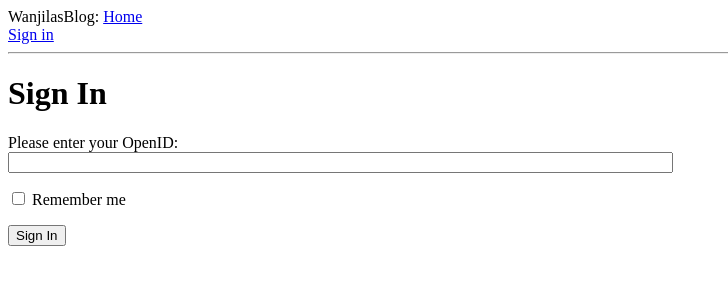
After one commit to awanjila/microblog, a Flask app: page /login in a window 1280 px wide. The commit adds this page. Shown: the top 300 px of the page, without its empty margins (0-728 px from the left). Run offline with Flask 2, Linux system fonts and the light colour scheme.

Commit message:
adding forms

```diff
--- a/app/__init__.py
+++ b/app/__init__.py
@@ -1,4 +1,5 @@
 from flask import Flask
 
 app= Flask(__name__)
+app.config.from_object('config')
 from app import views
--- /dev/null
+++ b/app/forms.py
@@ -0,0 +1,7 @@
+from flask_wtf import Form
+from wtforms import StringField, BooleanField
+from wtforms.validators import DataRequired
+
+class LoginForm(Form):
+	openid=StringField('openid', validators=[DataRequired()])
+	remember_me=BooleanField('remember_me', default=False)
--- a/app/templates/base.html
+++ b/app/templates/base.html
@@ -10,7 +10,8 @@
 
 </head>
 <body>
-<div> WanjilasBlog: <a href="/index">Home</a></div>
+<div> WanjilasBlog: <a href="/index">Home</a><br>
+<a href="/login">Sign in</a> </div>
 <hr>
 {% block content%}{%endblock%}
 
--- /dev/null
+++ b/app/templates/login.html
@@ -0,0 +1,18 @@
+{% extends "base.html" %}
+{% block content %}
+<h1>{{title}}</h1>
+<form action="" method="post" name="login">
+{{form.hidden_tag()}}
+<p>
+	Please enter your OpenID: <br>
+	{{ form.openid(size=80) }} <br>
+</p>
+<p>
+	{{form.remember_me }} Remember me
+
+</p>
+<p><input type="submit" value="Sign In"></p>
+
+
+</form>
+{% endblock%}
--- a/app/views.py
+++ b/app/views.py
@@ -1,5 +1,6 @@
-from flask import render_template
+from flask import render_template, flash, redirect
 from app import app
+from .forms import LoginForm
 @app.route('/')
 @app.route('/index')
 def index():
@@ -25,3 +26,9 @@ def index():
 							title='Home',
 							user=user,
 							posts=posts)
+@app.route('/login', methods=['GET', 'POST'])
+def login():
+	form = LoginForm()
+	return render_template('login.html',
+							title='Sign In',
+							form=form)
--- /dev/null
+++ b/config.py
@@ -0,0 +1,2 @@
+WTF_CSRF_ENABLED =True
+SECRET_KEY='you-will-never-guess'
```
Also changed, not shown: 4 other files.
